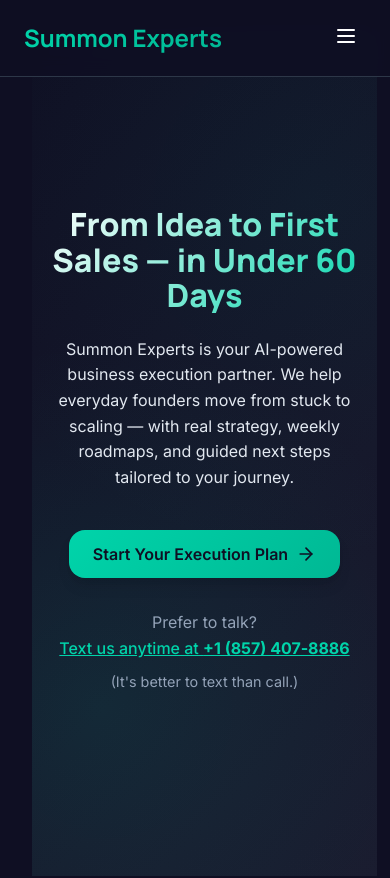
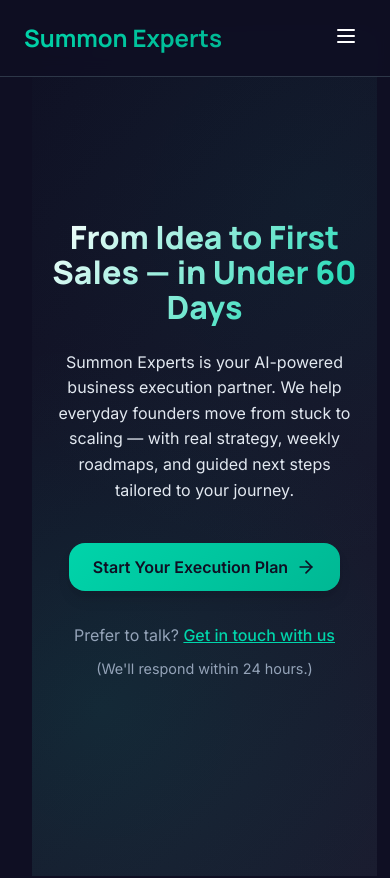
Before and after one commit to BTheCoderr/summon-experts, a React (Vite) app: page / in a window 390 px wide. Shown: the top 878 px of the page. Built offline with nearby package versions, Linux system fonts and the light colour scheme.

Commit message:
Remove personal phone numbers for privacy - replace with contact form and email

```diff
--- a/next.config.ts
+++ /dev/null
@@ -1,10 +0,0 @@
-/** @type {import('next').NextConfig} */
-const nextConfig = {
-  output: 'export',
-  trailingSlash: true,
-  images: {
-    unoptimized: true,
-  },
-};
-
-module.exports = nextConfig;
--- a/src/App.jsx
+++ b/src/App.jsx
@@ -59,7 +59,8 @@
   };
 
   const handleTextClick = () => {
-    window.open('sms:+18574078886', '_blank');
+    // Open contact form instead of direct SMS
+    scrollToSection('early-offer');
   };
 
   const navItems = [
@@ -151,8 +152,8 @@
               Start Your Execution Plan <ArrowRight size={20} />
             </motion.button>
             <div className="contact-info">
-              <p>Prefer to talk? <button className="text-link" onClick={handleTextClick}>Text us anytime at <strong>+1 (857) 407‑8886</strong></button></p>
-              <p className="small-text">(It's better to text than call.)</p>
+              <p>Prefer to talk? <button className="text-link" onClick={handleTextClick}>Get in touch with us</button></p>
+              <p className="small-text">(We'll respond within 24 hours.)</p>
             </div>
           </motion.div>
         </div>
```
Also changed, not shown: 2 other files (tests, documents, lock files or other folders).
